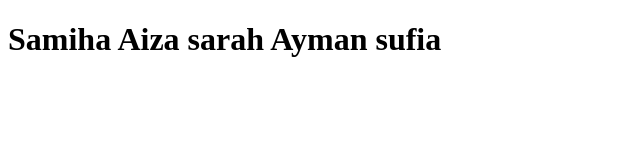
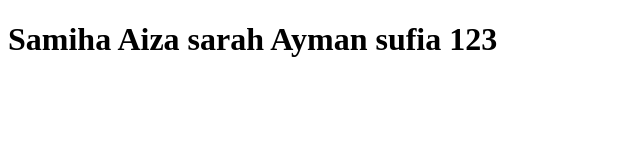
Before and after one commit to aamirali72/Bootcampsample, a plain HTML site: page index.html in a window 1280 px wide. Shown: the full height of the page, 0-640 px from the left. Drawn offline with Linux system fonts and the light colour scheme.

Commit message:
updated 123 in index file

```diff
--- a/index.html
+++ b/index.html
@@ -8,7 +8,7 @@
 </head>
 
 <body>
-    <h1>Samiha Aiza sarah Ayman sufia </h1>
+    <h1>Samiha Aiza sarah Ayman sufia 123</h1>
 </body>
 
 </html>
```
